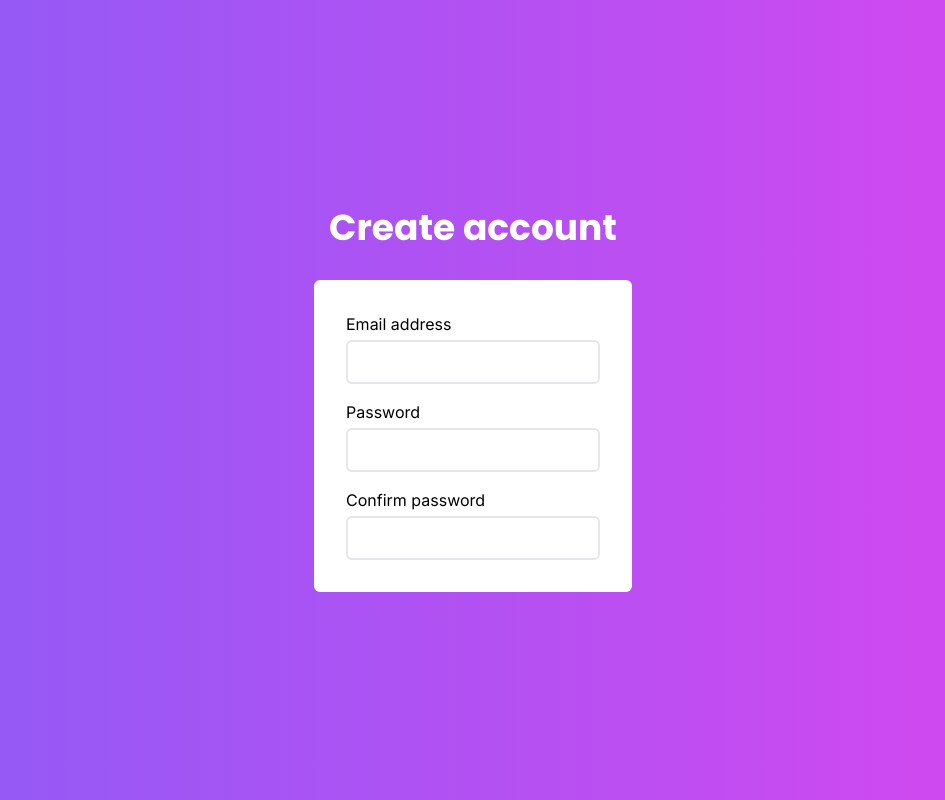
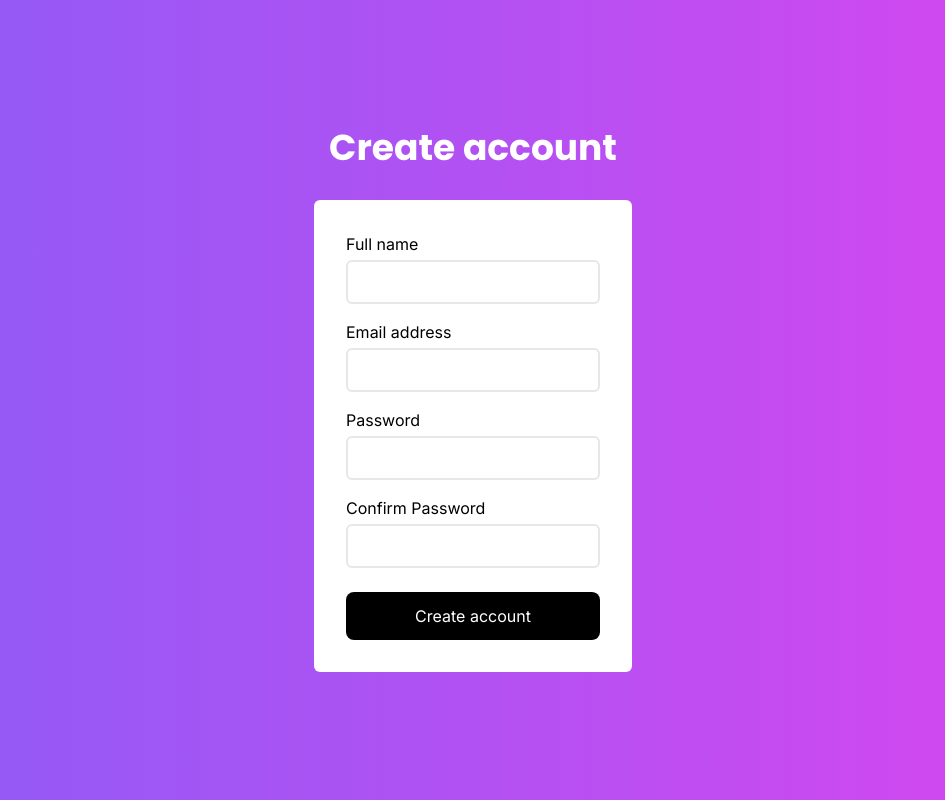
Before and after one commit to prateeksonii/whatsapp, a React (Vite) app: page /signup in a window 1280 px wide. Shown: the whole page, without its empty margins (167-1112 px from the left). Built offline with nearby package versions, Linux system fonts and the light colour scheme.

Commit message:
complete signup ui
Signed-off-by: Prateek <prateek_soni@outlook.com>

```diff
--- a/package.json
+++ b/package.json
@@ -9,6 +9,7 @@
   "dependencies": {
     "react": "^17.0.2",
     "react-dom": "^17.0.2",
+    "react-hook-form": "^7.22.5",
     "react-router-dom": "^6.2.1",
     "vite-tsconfig-paths": "^3.3.17"
   },
--- a/src/components/Input.tsx
+++ /dev/null
@@ -1,25 +0,0 @@
-import { FC, HTMLInputTypeAttribute } from "react";
-
-const Input: FC<InputProps> = (props) => {
-  const { id, label, placeholder, type } = props;
-
-  return (
-    <label htmlFor={id} className='flex flex-col'>
-      <div className='mb-1'>{label}</div>
-      <input
-        className='border-2 rounded-md p-2'
-        type={type ?? "text"}
-        placeholder={placeholder ?? ""}
-      />
-    </label>
-  );
-};
-
-export default Input;
-
-interface InputProps {
-  id: string;
-  label: string;
-  type?: HTMLInputTypeAttribute;
-  placeholder?: string;
-}
--- a/src/pages/Signup.tsx
+++ b/src/pages/Signup.tsx
@@ -1,10 +1,26 @@
 import Card from "@components/Card";
 import Center from "@components/Center";
-import Input from "@components/Input";
 import Page from "@components/Page";
 import { FC } from "react";
+import { useForm } from "react-hook-form";
+import type { SubmitHandler, FieldValues } from "react-hook-form";
 
 const Signup: FC = () => {
+  const {
+    handleSubmit,
+    register,
+    watch,
+    formState: { errors },
+  } = useForm<SignupFormValues>();
+
+  const passwordValue = watch("password");
+
+  const onSubmit: SubmitHandler<SignupFormValues> = (values) => {
+    console.log(values);
+  };
+
+  console.log(errors);
+
   return (
     <Page>
       <Center>
@@ -12,15 +28,74 @@ const Signup: FC = () => {
         <div className='p-4' />
         <div className='text-black'>
           <Card>
-            <Input id='email' label='Email address' type='email' />
-            <div className='p-2' />
-            <Input id='password' label='Password' type='password' />
-            <div className='p-2' />
-            <Input
-              id='confirmPassword'
-              label='Confirm password'
-              type='password'
-            />
+            <form onSubmit={handleSubmit(onSubmit)}>
+              <label htmlFor='name' className='flex flex-col'>
+                <div className='mb-1'>Full name</div>
+                <input
+                  className='border-2 rounded-md p-2'
+                  type='text'
+                  {...register("name", {
+                    required: "Name is required",
+                  })}
+                />
+              </label>
+              {errors?.name && <div>{errors.name.message}</div>}
+              <div className='p-2' />
+              <label htmlFor='email' className='flex flex-col'>
+                <div className='mb-1'>Email address</div>
+                <input
+                  className='border-2 rounded-md p-2'
+                  type='email'
+                  {...register("email", {
+                    required: "Email is required",
+                    pattern: {
+                      message: "Invalid email format",
+                      value:
+                        /^(([^<>()\[\]\\.,;:\s@"]+(\.[^<>()\[\]\\.,;:\s@"]+)*)|(".+"))@((\[[0-9]{1,3}\.[0-9]{1,3}\.[0-9]{1,3}\.[0-9]{1,3}])|(([a-zA-Z\-0-9]+\.)+[a-zA-Z]{2,}))$/,
+                    },
+                  })}
+                />
+              </label>
+              {errors?.email && <div>{errors.email.message}</div>}
+              <div className='p-2' />
+              <label htmlFor='password' className='flex flex-col'>
+                <div className='mb-1'>Password</div>
+                <input
+                  className='border-2 rounded-md p-2'
+                  type='password'
+                  {...register("password", {
+                    required: "Password is required",
+                    minLength: {
+                      message: "Password is too weak",
+                      value: 4,
+                    },
+                  })}
+                />
+                {errors?.password && <div>{errors.password.message}</div>}
+              </label>
+              <div className='p-2' />
+              <label htmlFor='confirmPassword' className='flex flex-col'>
+                <div className='mb-1'>Confirm Password</div>
+                <input
+                  className='border-2 rounded-md p-2'
+                  type='password'
+                  {...register("confirmPassword", {
+                    required: "Password is required",
+                    validate: (value) =>
+                      value === passwordValue || "Passwords do not match",
+                  })}
+                />
+              </label>
+              {errors?.confirmPassword && (
+                <div>{errors.confirmPassword.message}</div>
+              )}
+              <button
+                className='px-6 py-3 bg-black rounded-lg text-white w-full mt-6'
+                type='submit'
+              >
+                Create account
+              </button>
+            </form>
           </Card>
         </div>
       </Center>
@@ -29,3 +104,10 @@ const Signup: FC = () => {
 };
 
 export default Signup;
+
+interface SignupFormValues {
+  name: string;
+  email: string;
+  password: string;
+  confirmPassword: string;
+}
```
Also changed, not shown: 1 other file (tests, documents, lock files or other folders).
